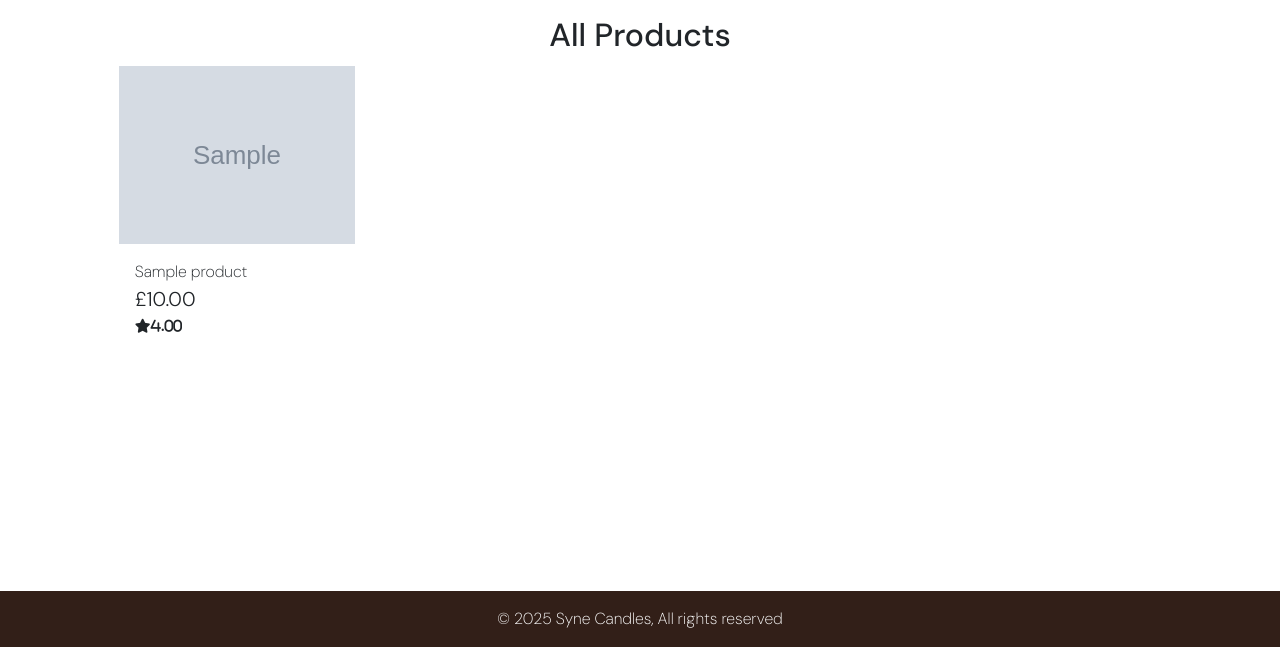
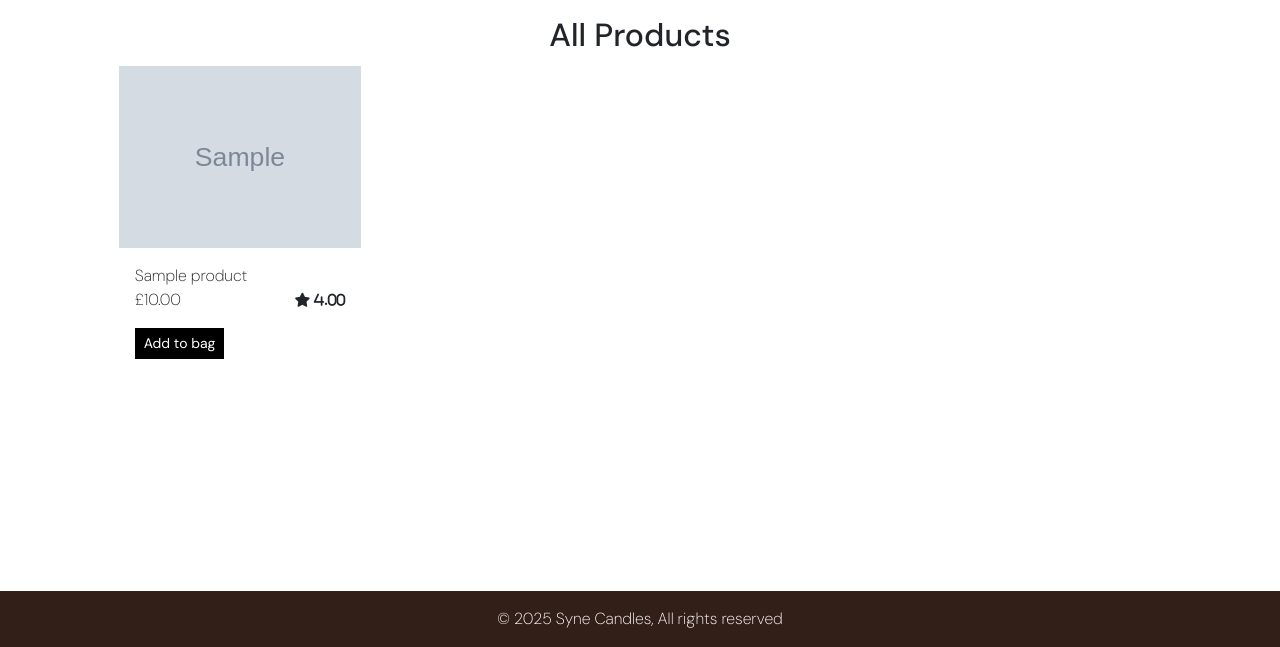
Before and after one commit to j-mlo/syne_candles, a Django app: page /products/ in a window 1280 px wide. Shown: the part 153-800 px from the top of the page. Run offline with Django 5.2, Linux system fonts and the light colour scheme; tables that the repository leaves empty hold one stand-in row (values such as "Sample post"); grey boxes marked "Sample" are stand-in pictures; some libraries are stand-ins or nearby versions; some web fonts are replaced.

Commit message:
Edit products.html template to include add to cart button, edit style.css

```diff
--- a/home/templates/home/index.html
+++ b/home/templates/home/index.html
@@ -8,7 +8,7 @@
             <h1 class="text-white">Candles for slowing</h1>
             <div>
                 <h3>
-                    <a href="" class="shop-now-button btn">Shop Now</a>
+                    <a href="{% url 'products' %}" class="shop-now-button btn">Shop Now</a>
                 </h3>
             </div>
         </div>
--- a/products/models.py
+++ b/products/models.py
@@ -9,7 +9,7 @@ class Product(models.Model):
 
     name = models.CharField(max_length=254)
     description = models.TextField()
-    size = models.CharField(choices=SIZE_CHOICES, default='180ml')
+    size = models.CharField(choices=SIZE_CHOICES, default='180ml', null=True, blank=True)
     price = models.DecimalField(max_digits=6, decimal_places=2)
     rating = models.DecimalField(max_digits=6, decimal_places=2, null=True, blank=True)
     image_url = models.URLField(max_length=1024, null=True, blank=True)
--- a/products/templates/products/products.html
+++ b/products/templates/products/products.html
@@ -10,31 +10,36 @@
     </div>
     <div class="row py-auto">
         <div class="product-container col-10 offset-1">
-            <div class="row mt-1">
+            <div class="row mt-1"></div>
             <div class="row">
                 {% for product in products %}
-                        <div class="col-sm-6 col-lg-4 col-xl-3">
+                    <div class="col-sm-6 col-lg-4 col-xl-3 mb-3">
                         <div class="card h-100 border-0 rounded-0">
                             {% if product.image %}
                                 <a href="">
-                                        <img src="{{ product.image.url }}" alt="{{ product.name }}" class="card-img-top img-fluid rounded-0">
+                                    <img src="{{ product.image.url }}" alt="{{ product.name }}" class="card-img-top rounded-0">
                                 </a>
                             {% else %}
                                 <a href="">
-                                        <img src="{{ MEDIA_URL }}product-placeholder.jpg" alt="{{ product.name }}" class="card-img-top img-fluid">
+                                    <img src="{{ MEDIA_URL }}product-placeholder.jpg" alt="{{ product.name }}" class="card-img-top">
                                 </a>
                             {% endif %}
                             <div class="card-body pb-0">
                                 <p class="mb-0">{{ product.name }}</p>
                             </div>
                             <div class="card-footer pt-0 border-0 bg-white">
-                                    <div class="row">
-                                        <div class="col">
-                                            <p class="lead mb-0 text-left">£{{ product.price }}</p>
+                                <div class="row my-auto">
+                                    <div class="col-6">
+                                        <p class="text-left">£{{ product.price }}</p>
+                                    </div>
+                                    <div class="col-6 text-end">
                                         {% if product.rating %}
-                                                <small><i class="fa-solid fa-star">{{ product.rating }}</i></small>
+                                            <small><i class="fa-solid fa-star"> {{ product.rating }}</i></small>
                                         {% endif %}
                                     </div>
+                                    <form method="POST" action="">
+                                        <button type="submit" class="btn btn-sm btn-black">Add to bag</button>
+                                    </form>
                                 </div>
                             </div>
                         </div>
@@ -42,7 +47,6 @@
                 {% endfor %}
             </div>
         </div>
-        </div>
 
     </div>
 </div>
--- a/static/css/style.css
+++ b/static/css/style.css
@@ -48,6 +48,10 @@ body {
     padding: 0;
 }
 
+nav a:hover {
+    text-decoration: underline;
+}
+
 /* SHOP */
 
 .card-img-top {
@@ -75,12 +79,29 @@ footer {
     width: 2rem;
 }
 
+.icon:hover {
+    color: #5B3822;
+}
+
 /* BUTTONS */
 
 .shop-now-button {
     color: #fff;
     border-bottom: 1px solid #fff;
     border-radius: 0;
+}
+
+.btn-black {
+    background-color: black;
+    color: white;
+    border-radius: 0%;
+}
+
+.btn-black:hover {
+    background-color: white;
+    color: black;
+    border-radius: 0%;
+    border: 2px solid black;
 }
 
 /* ------------------------- MEDIA QUERIES */
--- a/templates/base.html
+++ b/templates/base.html
@@ -88,7 +88,7 @@
         <div class="collapse navbar-collapse justify-content-center nav-border" id="navbarNavAltMarkup">
           <div class="navbar-nav text-center">
             <a class="nav-link active" aria-current="page" href="{% url 'home' %}">Home</a>
-            <a class="nav-link" href="#">Shop</a>
+            <a class="nav-link" href="{% url 'products' %}">Shop</a>
             <a class="nav-link" href="#">About</a>
             <a class="nav-link" href="#">Reviews</a>
             <a class="nav-link" href="#">Contact</a>
```
Also changed, not shown: media/products/product-placeholder.jpg (renamed from media/product-placeholder.jpg), products/migrations/0003_alter_product_size.py (added). Lines whose indentation alone changed are shown as unchanged.
